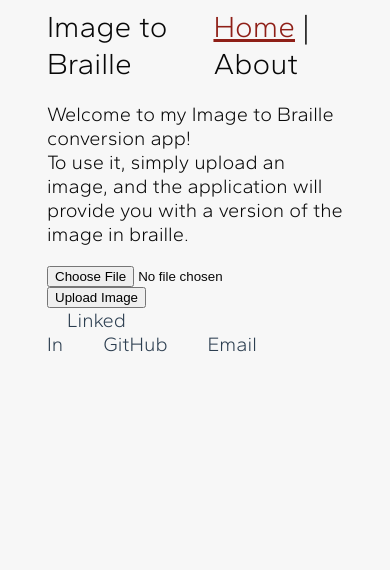
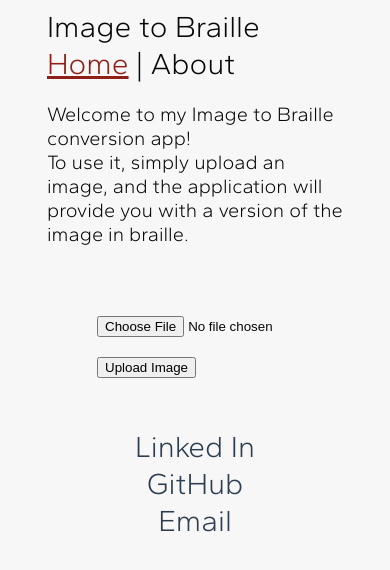
Before and after one commit to Ciaran98/Braille-Image-Web, a Vue app: page / in a window 390 px wide. Shown: the top 570 px of the page. Built offline with nearby package versions, Linux system fonts and the light colour scheme.

Commit message:
Fixed CSS issues

```diff
--- a/src/App.vue
+++ b/src/App.vue
@@ -43,9 +43,11 @@ ul {
 }
 li {
   display: inline;
-  font-size: 20px;
+  font-size: 30px;
   padding-left: 20px;
   padding-right: 20px;
+  justify-content: center;
+  list-style: none;
 }
 a:visited {
   color: #2c3e50;
@@ -61,6 +63,15 @@ a:hover {
 div.header-nav {
   display: flex;
   font-size: 30px;
+}
+@media (max-width: 768px) {
+  div.header-nav {
+    flex-direction: column;
+  }
+  li {
+    text-align: center;
+    display: flex;
+  }
 }
 div.header-nav > h1 {
   all: unset;
--- a/src/components/About.vue
+++ b/src/components/About.vue
@@ -30,15 +30,4 @@ h1,
 h2 {
   font-weight: 300;
 }
-a:visited {
-  color: #2c3e50;
-  text-decoration: none;
-}
-a {
-  color: #2c3e50;
-  text-decoration: none;
-}
-a:hover {
-  text-decoration: underline;
-}
 </style>
--- a/src/components/Upload.vue
+++ b/src/components/Upload.vue
@@ -1,5 +1,5 @@
 <template>
-  <div>
+  <div class="form-container">
     <form enctype="multipart/form-data">
       <input
         type="file"
@@ -73,14 +73,24 @@ p {
   border-radius: 6px;
   overflow: auto;
 }
-button {
+div.form-container {
+  display: flex;
+  justify-content: center;
 }
-button:hover {
+div.form-container > form {
+  margin: 20px;
+  padding: 20px;
+}
+form > * {
+  margin: 10px;
 }
 @media (max-width: 768px) {
   p {
     font-size: 14px;
     padding: 3px 3px;
   }
+  div.form-container {
+    flex-direction: column;
+  }
 }
 </style>
```
